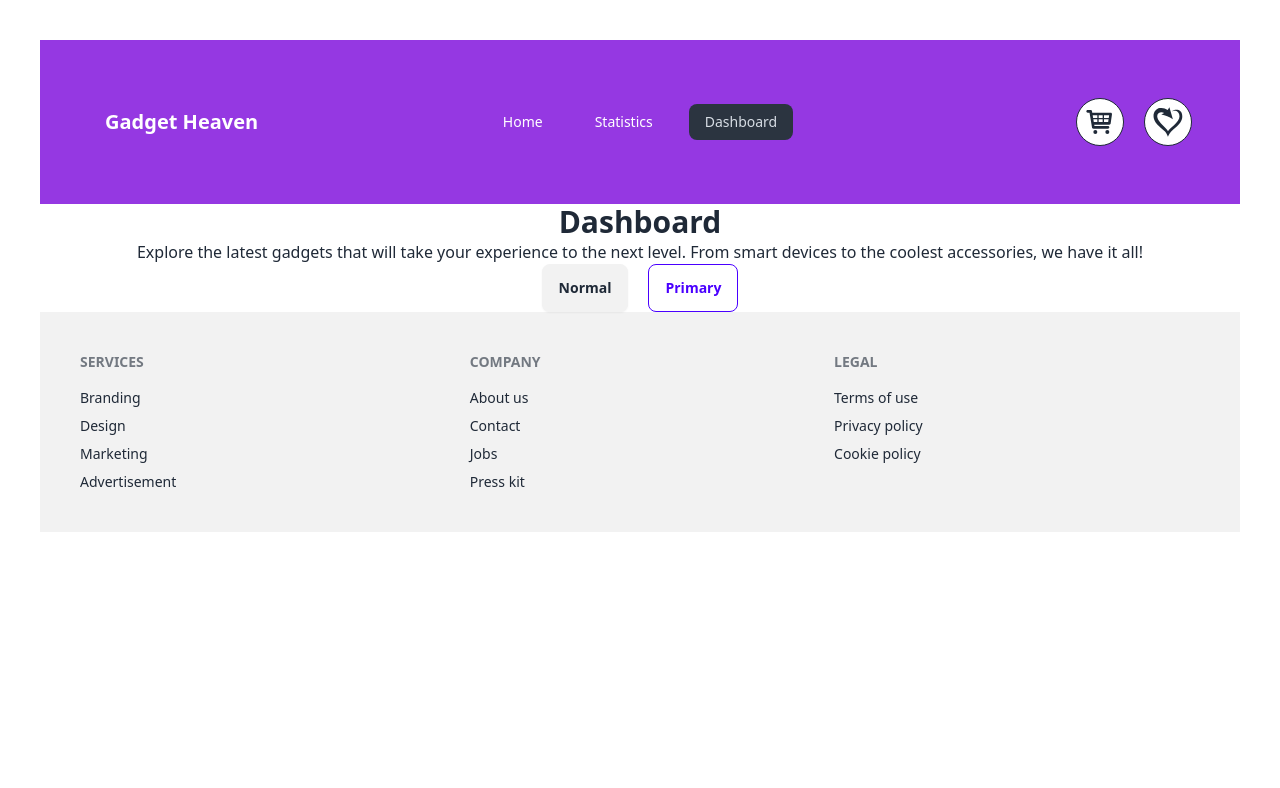
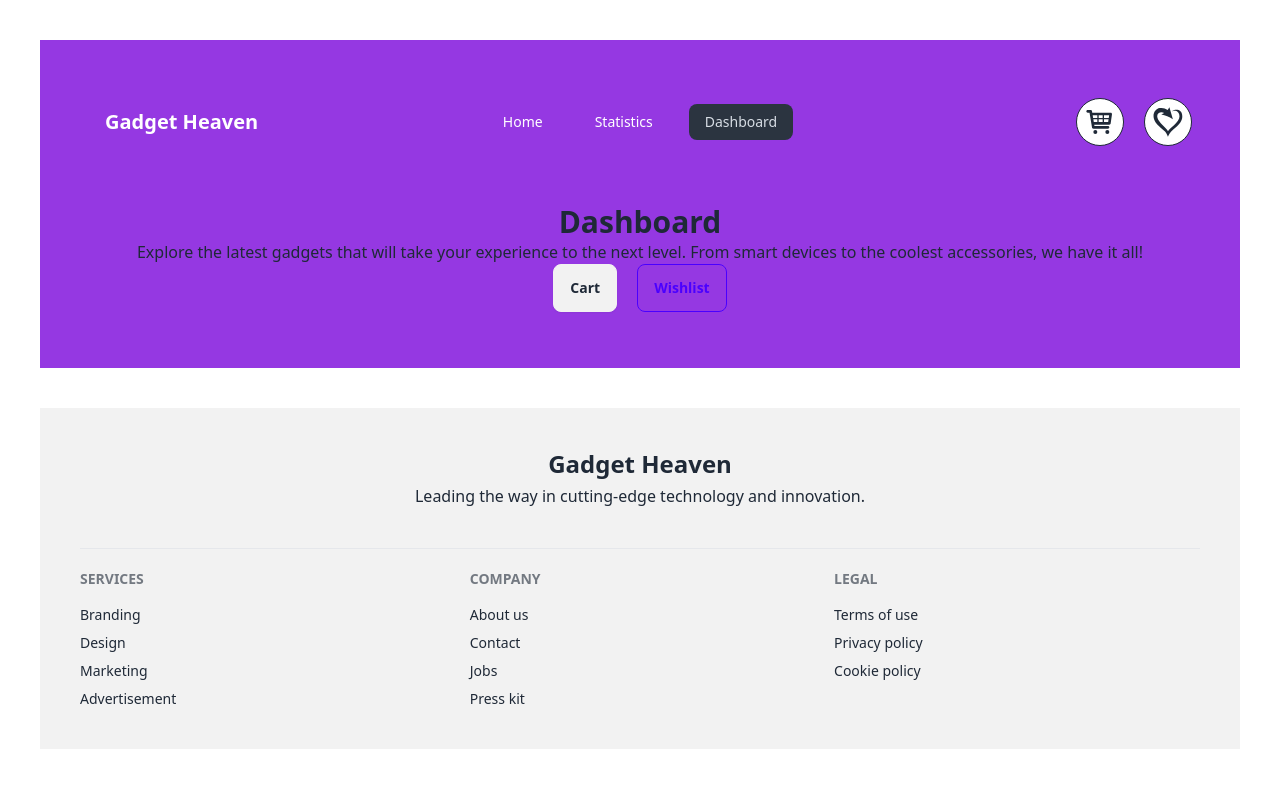
Before and after one commit to programming-hero-web-course-4/b10a8-gadget-heaven-KeyaRaniMondal, a React (Vite) app: page /dashboard in a window 1280 px wide. Shown: the top 788 px of the page. Built offline with nearby package versions, Linux system fonts and the light colour scheme.

Commit message:
working on local storage and toast

```diff
--- a/package.json
+++ b/package.json
@@ -14,6 +14,7 @@
     "match-sorter": "^7.0.0",
     "react": "^18.3.1",
     "react-dom": "^18.3.1",
+    "react-hot-toast": "^2.4.1",
     "react-icons": "^5.3.0",
     "react-rating-stars-component": "^2.2.0",
     "react-router-dom": "^6.27.0",
--- a/src/App.jsx
+++ b/src/App.jsx
@@ -1,7 +1,9 @@
 import { useState } from 'react'
+import Dashboard from './components/dashboard/Dashboard';
 // import './App.css'
 
 function App() {
+
 
   return (
     <>
--- a/src/components/ButtonCards/ButtonCards.jsx
+++ b/src/components/ButtonCards/ButtonCards.jsx
@@ -3,11 +3,11 @@ import { Link, useLoaderData, useParams } from "react-router-dom";
 const ButtonCards=({gadget})=>{
   const { product_id, product_title, category, price, product_image } = gadget || {};
     return(
-          <div className="card bg-base-100 w-72 mt-5 shadow-xl">
+          <div className="card bg-base-100 w-72 mt-5 shadow-xl border-t">
       <figure>
         <img
           src={product_image}
-          alt="Shoes" className="h-48 w-64 object-cover" />
+          alt="Shoes" className="h-48 w-64 object-cover pt-5" />
       </figure>
       <div className="card-body">
         <h2 className="card-title">{product_title}</h2>
--- a/src/components/CategoryName/categoryName.jsx
+++ b/src/components/CategoryName/categoryName.jsx
@@ -1,4 +1,4 @@
-import { Link, Outlet } from "react-router-dom";
+import { Link, NavLink, Outlet } from "react-router-dom";
 
 const CategoryName = ({ categories }) => {
 
@@ -6,9 +6,9 @@ const CategoryName = ({ categories }) => {
         <div className="flex flex-col gap-5 my-5 p-5 bg-[#858eb6]">
             <div role="tablist" className="tabs tabs-boxed flex flex-col">
                 {categories.map(categories => (
-                    <Link key={categories.category} to={`/category/${categories.category}`} role="tab" className="tab ">
+                    <NavLink key={categories.category} to={`/category/${categories.category}`} role="tab" className={({isActive})=>`tab ${isActive?'tab-active':''}`}>
                         {categories.category}
-                     </Link>
+                     </NavLink>
                 ))}
             </div>
         </div>
--- a/src/components/Footer/Footer.jsx
+++ b/src/components/Footer/Footer.jsx
@@ -1,7 +1,13 @@
 const Footer=()=>{
     return(
-        <div>
-            <footer className="footer bg-base-200 text-base-content p-10">
+        <div className="bg-base-200 text-base-content p-10 mt-10">
+                     <div className="text-center mb-10">
+            <h1 className="text-2xl font-bold mb-1">Gadget Heaven</h1>
+            <p>Leading the way in cutting-edge technology and innovation.</p>
+            </div>
+            <hr />
+            <footer className="footer mt-5">
+
   <nav>
     <h6 className="footer-title">Services</h6>
     <a className="link link-hover">Branding</a>
--- a/src/components/GadgetDetail/GadgetDetail.jsx
+++ b/src/components/GadgetDetail/GadgetDetail.jsx
@@ -1,6 +1,8 @@
 import { useLoaderData, useParams } from "react-router-dom"
 import { GiSelfLove } from "react-icons/gi";
 import { TiShoppingCart } from "react-icons/ti";
+import { addWish } from "../../utility/utility";
+import  { Toaster } from 'react-hot-toast';
 
 
 const GadgetDetail = () => {
@@ -8,8 +10,13 @@ const GadgetDetail = () => {
     const data = useLoaderData();
     const gadget = data.find(gadget => gadget.product_id === parseInt(product_id))
     const { product_title, product_image, category, price, description, Specification, availability, rating } = gadget;
+
+    const handleWish=gadget=>{
+        addWish(gadget)
+    }
     return (
         <div className="static ">
+            <Toaster />
             <div className="text-center bg-[#9538E2] pb-32">
                 <h1 className="text-2xl font-bold text-[#FFFFFF]">Product Details</h1>
                 <p className="text-[#FFFFFF]">Explore the latest gadgets that will take your experience to the next level. From smart devices to the coolest accessories, we have it all!</p>
@@ -28,7 +35,7 @@ const GadgetDetail = () => {
                         <p> <li>{Specification}</li></p>
                         <p><span className="font-bold">Rating ⭐: </span>{rating}</p>
                         <button className="btn btn-active text-[#FFFFFF] rounded-full bg-[#9538E2]">Add To Card <TiShoppingCart /></button>
-                        <button className="btn btn-circle btn-outline bg-[#FFFFFF]">
+                        <button onClick={()=>handleWish(gadget)} className="btn btn-circle btn-outline bg-[#FFFFFF]">
                             <GiSelfLove className="w-4 h-4" />
                         </button>
                     </div>
--- a/src/components/Root/Root.jsx
+++ b/src/components/Root/Root.jsx
@@ -1,9 +1,11 @@
 import { Outlet } from "react-router-dom";
 import Footer from "../Footer/Footer";
 import Navbar from "../Navbar/Navbar";
+import  { Toaster } from 'react-hot-toast';
 
 const Root=()=>{
     return(
+
         <div className="mt-10 ml-10 mr-10 ">
             <Navbar></Navbar>
             <Outlet></Outlet>
--- a/src/components/categories/Categories.jsx
+++ b/src/components/categories/Categories.jsx
@@ -28,4 +28,4 @@ const Categories=()=>{
     </div>
     )
 }
-export default Categories //ml-48  justify-end
+export default Categories
--- a/src/components/dashboard/Dashboard.jsx
+++ b/src/components/dashboard/Dashboard.jsx
@@ -1,12 +1,14 @@
+
 const Dashboard=()=>{
     return(
-        <div className="text-center">
+        <div className="text-center bg-[#9538E2] pb-14">
             <h1 className="text-3xl font-bold">Dashboard</h1>
             <p>Explore the latest gadgets that will take your experience to the next level. From smart devices to the coolest accessories, we have it all!</p>
             <div className="flex gap-5 justify-center">
-            <button className="btn">Normal</button>
-            <button className="btn btn-outline btn-primary">Primary</button>
+            <button className="btn">Cart</button>
+            <button className="btn btn-outline btn-primary">Wishlist</button>
             </div>
+
         </div>
     )
 }
--- a/src/main.jsx
+++ b/src/main.jsx
@@ -1,7 +1,7 @@
 import { StrictMode } from 'react'
 import { createRoot } from 'react-dom/client'
 import './index.css'
-
+import  { Toaster } from 'react-hot-toast';
 
 import {
   createBrowserRouter,
@@ -53,6 +53,7 @@ const router = createBrowserRouter([
 createRoot(document.getElementById('root')).render(
 
   <StrictMode>
+    <Toaster />
      <RouterProvider router={router} />
   </StrictMode>,
 )
--- /dev/null
+++ b/src/utility/utility.js
@@ -0,0 +1,24 @@
+import toast from "react-hot-toast/headless";
+
+const getAllwish = () => {
+    const all = localStorage.getItem('wishlist');
+    if (all) {
+        const wishlist = JSON.parse(all);
+        return wishlist;
+    } else {
+        return [];
+    }
+};
+
+const addWish = (gadgets) => {
+    const wishlist = getAllwish();
+    const isExist = wishlist.find(it => it.product_id === gadgets.product_id);
+    if (isExist) {
+        return toast.error('This gadget already exists!');
+    }
+    wishlist.push(gadgets);
+    localStorage.setItem('wishlist', JSON.stringify(wishlist));
+    // toast.success('Successfully added!');
+};
+
+export { addWish, getAllwish };
```
Also changed, not shown: 1 other file (tests, documents, lock files or other folders).
